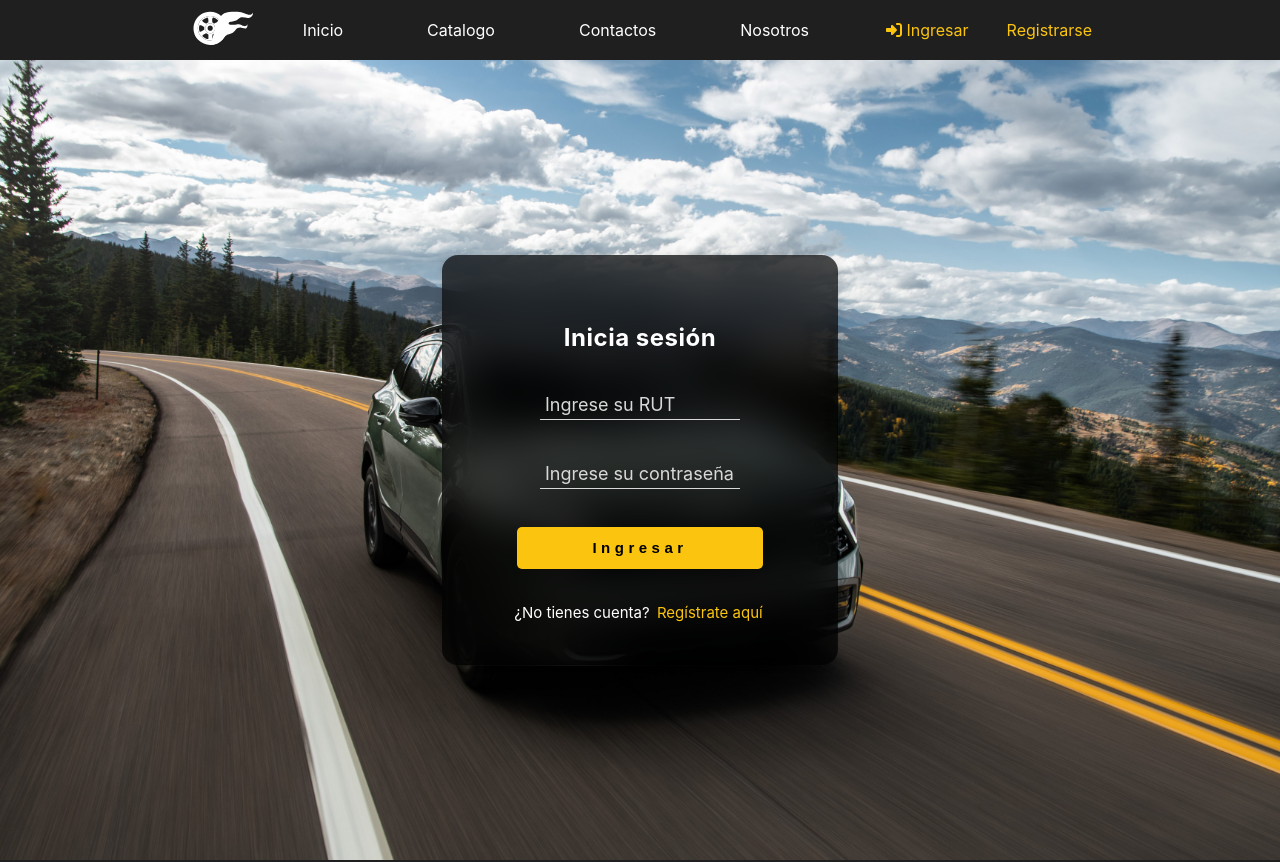
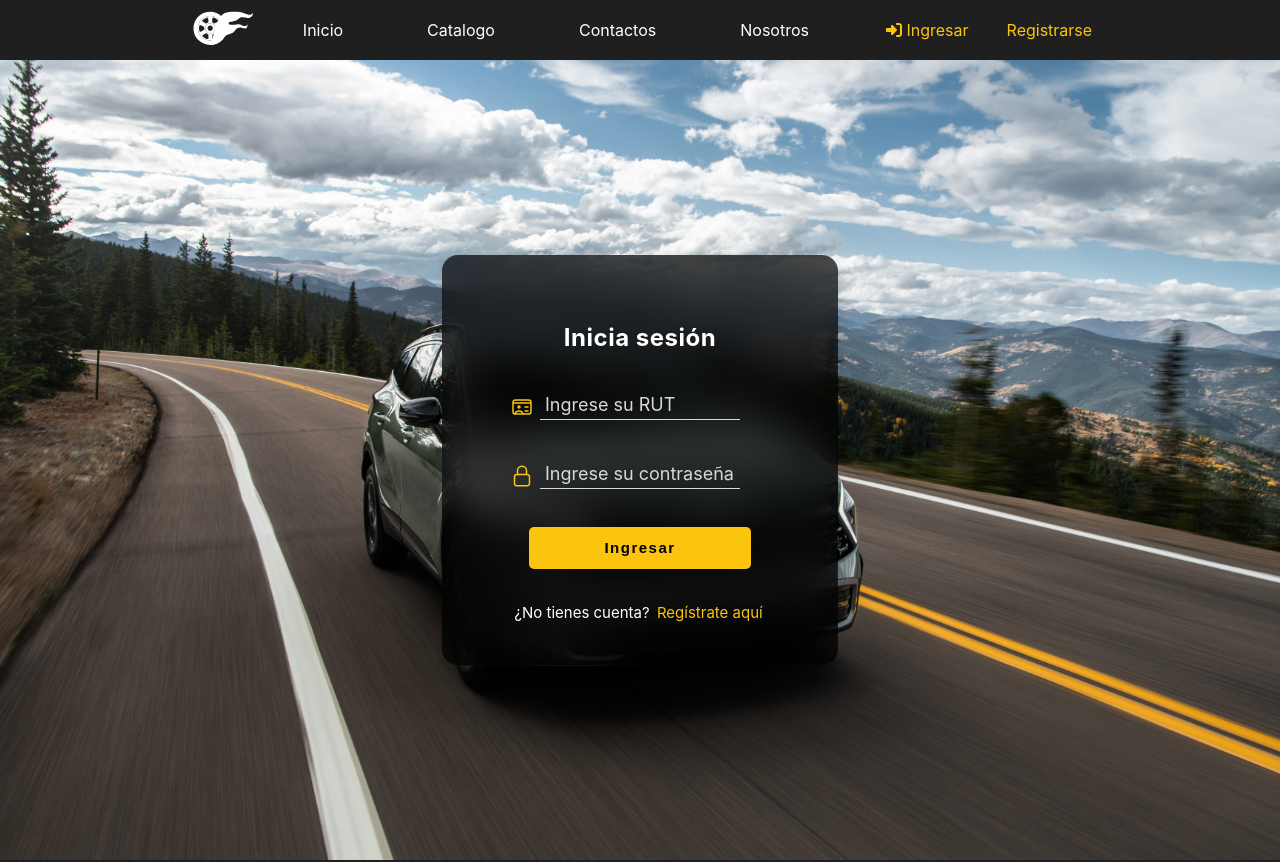
Before and after one commit to sadel01/OnlyCars, a Vue app: page /login in a window 1280 px wide. Shown: the top 862 px of the page. Built offline with nearby package versions, Linux system fonts and the light colour scheme.

Commit message:
Se agregan iconos login/reg y se investiga sobre MongoDB. Tiempo: 35 min

```diff
--- a/src/views/LoginView.vue
+++ b/src/views/LoginView.vue
@@ -5,12 +5,16 @@
     <form class="form">
     <p>Inicia sesión</p>
     <div class="group">
+      <svg class="icon" viewBox="0 0 24 24" fill="none" xmlns="http://www.w3.org/2000/svg"><g id="SVGRepo_bgCarrier" stroke-width="0"></g><g id="SVGRepo_tracerCarrier" stroke-linecap="round" stroke-linejoin="round"></g><g id="SVGRepo_iconCarrier"> <path d="M18 12H15M21 8H3M18 16H15M13 19C12.6218 17.2883 10.9747 16 9 16C7.03262 16 5.39034 17.2788 5.00424 18.9811M9 12H9.01M5.00424 18.9811C5.31776 19 5.70396 19 6.2 19H17.8C18.9201 19 19.4802 19 19.908 18.782C20.2843 18.5903 20.5903 18.2843 20.782 17.908C21 17.4802 21 16.9201 21 15.8V8.2C21 7.0799 21 6.51984 20.782 6.09202C20.5903 5.71569 20.2843 5.40973 19.908 5.21799C19.4802 5 18.9201 5 17.8 5H6.2C5.0799 5 4.51984 5 4.09202 5.21799C3.71569 5.40973 3.40973 5.71569 3.21799 6.09202C3 6.51984 3 7.07989 3 8.2V15.8C3 16.9201 3 17.4802 3.21799 17.908C3.40973 18.2843 3.71569 18.5903 4.09202 18.782C4.33038 18.9035 4.60979 18.9572 5.00424 18.9811ZM10 12C10 12.5523 9.55228 13 9 13C8.44772 13 8 12.5523 8 12C8 11.4477 8.44772 11 9 11C9.55228 11 10 11.4477 10 12Z" stroke="#FBC40E" stroke-width="1.5" stroke-linecap="round" stroke-linejoin="round"></path> </g></svg>
       <input required="true" class="main-input" type="text" id="rut">
       <span class="highlight-span"></span>
       <label class="lebal-email">Ingrese su RUT</label>
     </div>
     <div class="container-1">
       <div class="group">
+        <svg stroke="currentColor" stroke-width="1.5" viewBox="0 0 24 24" xmlns="http://www.w3.org/2000/svg" class="icon">
+          <path d="M16.5 10.5V6.75a4.5 4.5 0 10-9 0v3.75m-.75 11.25h10.5a2.25 2.25 0 002.25-2.25v-6.75a2.25 2.25 0 00-2.25-2.25H6.75a2.25 2.25 0 00-2.25 2.25v6.75a2.25 2.25 0 002.25 2.25z" stroke-linejoin="round" stroke-linecap="round"></path>
+        </svg>
         <input required="true" class="main-input" type="text" id="password">
         <span class="highlight-span"></span>
         <label class="lebal-email">Ingrese su contraseña</label>
@@ -26,6 +30,15 @@
 </template>
 
 <style scoped>
+ .icon {
+  color: #FBC40E;
+  left: -17%;
+  top: 35%;
+  position: absolute;
+  fill: none;
+  width: 2rem;
+  height: 1.5rem;
+}
 .txt{
   color: white;
 }
@@ -150,7 +163,6 @@ button[type="submit"]{
   align-items: center;
   border-radius: 5px;
   background: #FBC40E;
-  font-family: "Montserrat", sans-serif;
   box-shadow: 0px 6px 24px 0px rgba(0, 0, 0, 0.2);
   overflow: hidden;
   cursor: pointer;
@@ -180,7 +192,7 @@ button[type="submit"] span {
   color: black;
   font-size: 1.125em;
   font-weight: 700;
-  letter-spacing: 0.3em;
+  letter-spacing: 0.1em;
   z-index: 20;
   transition: all 0.3s ease-in-out;
 }
--- a/src/views/RegisterView.vue
+++ b/src/views/RegisterView.vue
@@ -5,40 +5,48 @@
       <form class="form">
       <p>Regístrate</p>
       <div class="group">
+        <svg class="icon" viewBox="0 0 24 24" fill="none" xmlns="http://www.w3.org/2000/svg"><g id="SVGRepo_bgCarrier" stroke-width="0"></g><g id="SVGRepo_tracerCarrier" stroke-linecap="round" stroke-linejoin="round"></g><g id="SVGRepo_iconCarrier"> <circle cx="12" cy="6" r="4" stroke="#FBC40E" stroke-width="1.5"></circle> <path d="M20 17.5C20 19.9853 20 22 12 22C4 22 4 19.9853 4 17.5C4 15.0147 7.58172 13 12 13C16.4183 13 20 15.0147 20 17.5Z" stroke="#FBC40E" stroke-width="1.5"></path> </g></svg>
         <input required="true" class="main-input" type="text" id="nombre">
         <span class="highlight-span"></span>
-        <label class="lebal-email">Ingrese su nombre</label>
+        <label class="lebal-email">Nombre</label>
       </div>
       <div class="container-1">
       <div class="group">
+        <svg class="icon" viewBox="0 0 24 24" fill="none" xmlns="http://www.w3.org/2000/svg"><g id="SVGRepo_bgCarrier" stroke-width="0"></g><g id="SVGRepo_tracerCarrier" stroke-linecap="round" stroke-linejoin="round"></g><g id="SVGRepo_iconCarrier"> <circle cx="12" cy="6" r="4" fill="#FBC40E"></circle> <path d="M20 17.5C20 19.9853 20 22 12 22C4 22 4 19.9853 4 17.5C4 15.0147 7.58172 13 12 13C16.4183 13 20 15.0147 20 17.5Z" fill="#FBC40E"></path> </g></svg>
         <input required="true" class="main-input" type="text" id="apellido">
         <span class="highlight-span"></span>
-        <label class="lebal-email">Ingrese su apellido</label>
+        <label class="lebal-email">Apellido</label>
       </div>
     </div>
     <div class="container-1">
       <div class="group">
+        <svg class= "icon" viewBox="0 0 24 24" fill="none" xmlns="http://www.w3.org/2000/svg"><g id="SVGRepo_bgCarrier" stroke-width="0"></g><g id="SVGRepo_tracerCarrier" stroke-linecap="round" stroke-linejoin="round"></g><g id="SVGRepo_iconCarrier"> <circle cx="12" cy="6" r="4" stroke="#FBC40E" stroke-width="1.5"></circle> <ellipse cx="12" cy="17" rx="7" ry="4" stroke="#FBC40E" stroke-width="1.5"></ellipse> </g></svg>
         <input required="true" class="main-input" type="text" id="rut">
         <span class="highlight-span"></span>
-        <label class="lebal-email">Ingrese su RUT</label>
+        <label class="lebal-email">RUT</label>
       </div>
     </div>
     <div class="container-1">
       <div class="group">
+        <svg class= "icon" viewBox="0 0 24 24" fill="none" xmlns="http://www.w3.org/2000/svg"><g id="SVGRepo_bgCarrier" stroke-width="0"></g><g id="SVGRepo_tracerCarrier" stroke-linecap="round" stroke-linejoin="round"></g><g id="SVGRepo_iconCarrier"> <path d="M4 18L9 12M20 18L15 12M3 8L10.225 12.8166C10.8665 13.2443 11.1872 13.4582 11.5339 13.5412C11.8403 13.6147 12.1597 13.6147 12.4661 13.5412C12.8128 13.4582 13.1335 13.2443 13.775 12.8166L21 8M6.2 19H17.8C18.9201 19 19.4802 19 19.908 18.782C20.2843 18.5903 20.5903 18.2843 20.782 17.908C21 17.4802 21 16.9201 21 15.8V8.2C21 7.0799 21 6.51984 20.782 6.09202C20.5903 5.71569 20.2843 5.40973 19.908 5.21799C19.4802 5 18.9201 5 17.8 5H6.2C5.0799 5 4.51984 5 4.09202 5.21799C3.71569 5.40973 3.40973 5.71569 3.21799 6.09202C3 6.51984 3 7.07989 3 8.2V15.8C3 16.9201 3 17.4802 3.21799 17.908C3.40973 18.2843 3.71569 18.5903 4.09202 18.782C4.51984 19 5.07989 19 6.2 19Z" stroke="#FBC40E" stroke-width="1.5" stroke-linecap="round" stroke-linejoin="round"></path> </g></svg>
         <input required="true" class="main-input" type="text" id="mail">
         <span class="highlight-span"></span>
-        <label class="lebal-email">Ingrese su correo</label>
+        <label class="lebal-email">Correo electrónico</label>
       </div>
     </div>
     <div class="container-1">
         <div class="group">
+          <svg stroke="currentColor" stroke-width="1.5" viewBox="0 0 24 24" xmlns="http://www.w3.org/2000/svg" class="icon">
+          <path d="M16.5 10.5V6.75a4.5 4.5 0 10-9 0v3.75m-.75 11.25h10.5a2.25 2.25 0 002.25-2.25v-6.75a2.25 2.25 0 00-2.25-2.25H6.75a2.25 2.25 0 00-2.25 2.25v6.75a2.25 2.25 0 002.25 2.25z" stroke-linejoin="round" stroke-linecap="round"></path>
+        </svg>
           <input required="true" class="main-input" type="text" id="password">
           <span class="highlight-span"></span>
-          <label class="lebal-email">Ingrese su contraseña</label>
+          <label class="lebal-email">Contraseña</label>
         </div>
       </div>
       <div class="container-1">
         <div class="group">
+          <svg class="icon" viewBox="0 0 24 24" fill="none" xmlns="http://www.w3.org/2000/svg"><g id="SVGRepo_bgCarrier" stroke-width="0"></g><g id="SVGRepo_tracerCarrier" stroke-linecap="round" stroke-linejoin="round"></g><g id="SVGRepo_iconCarrier"> <path d="M21 8.5V6C21 4.89543 20.1046 4 19 4H5C3.89543 4 3 4.89543 3 6V11C3 12.1046 3.89543 13 5 13H10.875M19 14V12C19 10.8954 18.1046 10 17 10C15.8954 10 15 10.8954 15 12V14M14 20H20C20.5523 20 21 19.5523 21 19V15C21 14.4477 20.5523 14 20 14H14C13.4477 14 13 14.4477 13 15V19C13 19.5523 13.4477 20 14 20Z" stroke="#FBC40E" stroke-width="2" stroke-linecap="round" stroke-linejoin="round"></path> <circle cx="7.5" cy="8.5" r="1.5" fill="#FBC40E"></circle> <circle cx="12" cy="8.5" r="1.5" fill="#FBC40E"></circle> </g></svg>
           <input required="true" class="main-input" type="text" id="confirm-password">
           <span class="highlight-span"></span>
           <label class="lebal-email">Confirmar contraseña</label>
@@ -54,6 +62,15 @@
   </template>
 
   <style scoped>
+  .icon {
+  color: #FBC40E;
+  left: -17%;
+  top: 35%;
+  position: absolute;
+  fill: none;
+  width: 2rem;
+  height: 1.5rem;
+}
   .txt{
     color: white;
   }
@@ -179,7 +196,6 @@
     align-items: center;
     border-radius: 5px;
     background: #FBC40E;
-    font-family: "Montserrat", sans-serif;
     box-shadow: 0px 6px 24px 0px rgba(0, 0, 0, 0.2);
     overflow: hidden;
     cursor: pointer;
@@ -209,7 +225,7 @@
     color: black;
     font-size: 1.125em;
     font-weight: 700;
-    letter-spacing: 0.3em;
+    letter-spacing: 0.1em;
     z-index: 20;
     transition: all 0.3s ease-in-out;
   }
```
